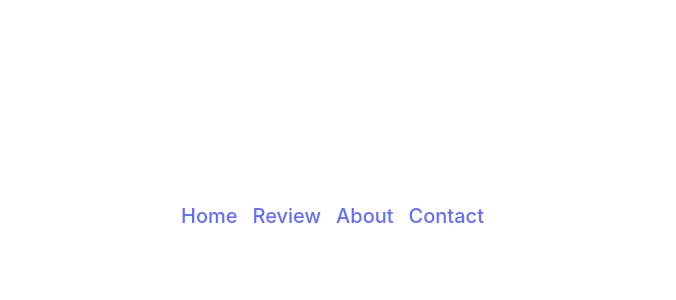
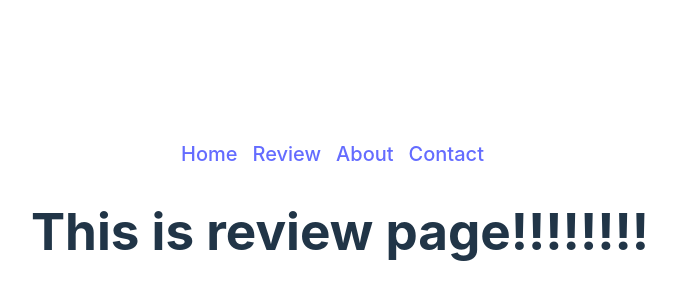
Before and after one commit to Habibaferdausi/Tshirts-React, a React (Vite) app: page /review in a window 1280 px wide. Shown: the part 184-484 px from the top of the page, without its empty margins (300-976 px from the left). Built offline with nearby package versions, Linux system fonts and the light colour scheme.

Commit message:
review update

```diff
--- a/src/Components/OrderReview.jsx
+++ b/src/Components/OrderReview.jsx
@@ -1,7 +1,11 @@
 import React from "react";
 
 const OrderReview = () => {
-  return <div></div>;
+  return (
+    <div>
+      <h1>This is review page!!!!!!!!</h1>
+    </div>
+  );
 };
 
 export default OrderReview;
```
